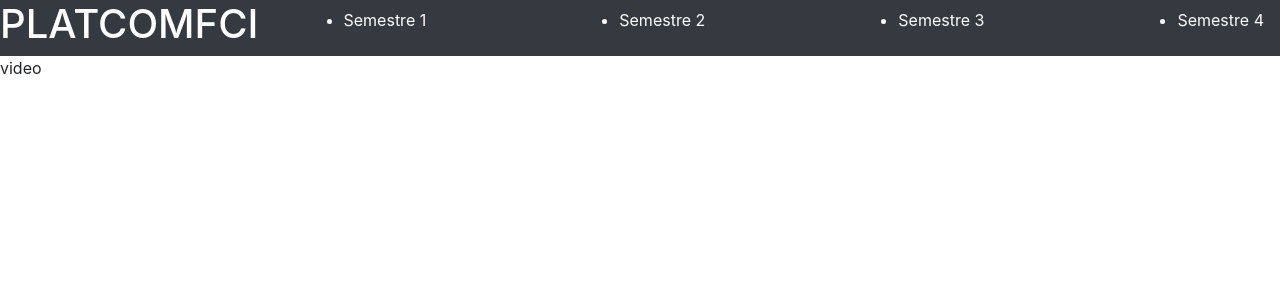
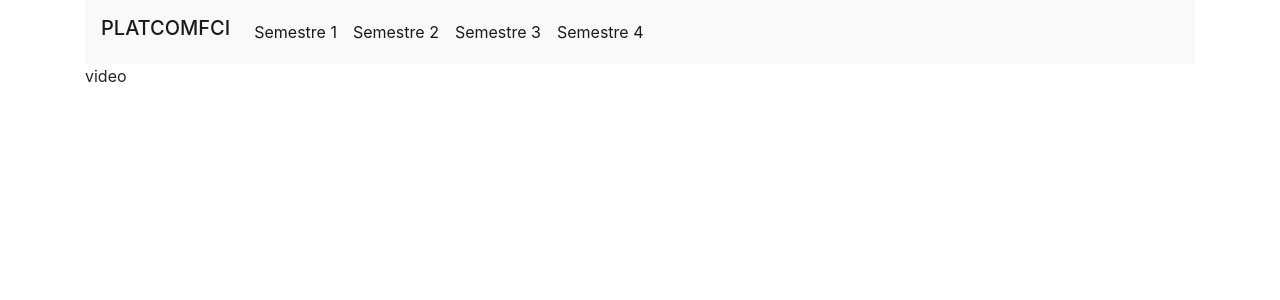
Before and after one commit to JorgeUlloaC/platcom-create-react-app, a React (Create React App) app: page / in a window 1280 px wide. Shown: the top 300 px of the page. Built offline with nearby package versions, Linux system fonts and the light colour scheme.

Commit message:
css added

```diff
--- a/src/App.js
+++ b/src/App.js
@@ -26,7 +26,8 @@ class App extends Component {
   render() {
 
     return(
-      <div>
+      <div className="container">
+        <div className="">
           <Header onSemestre={this.handleSemestre}/>
           {
           (this.state.semestreOpen > 0) ?
@@ -34,8 +35,9 @@ class App extends Component {
               <Sidebar semestre={this.state.semestreOpen} onRamo={this.handleRamo}/>
               <Aportes ramo={this.state.ramo}/>
             </div>
-        :(<VideoExplicativo></VideoExplicativo>)
+          :(<VideoExplicativo ></VideoExplicativo>)
         }
+        </div>
 
       </div>
     );
--- a/src/components/Aportes.js
+++ b/src/components/Aportes.js
@@ -6,7 +6,7 @@ import {
 
 function Feature({ title, desc, ...rest}) {
     return (
-      <Box p={5} shadow="md" borderWidth="1px" {...rest}>
+      <Box p={2} m={3} bg="tomato" shadow="md" borderWidth="1px" {...rest}>
         <Heading fontSize="xl">{title}</Heading>
         <Text mt={4}>{desc}</Text>
       </Box>
@@ -15,7 +15,7 @@ function Feature({ title, desc, ...rest}) {
 
   function StackEx({titulo, descripcion}) {
     return (
-      <Stack spacing={8} bg="green">
+      <Stack spacing={8}>
         <Feature
           title={titulo}
           desc={descripcion}
@@ -39,8 +39,8 @@ class Aportes extends Component{
     }
     render(){
         return(
-            <div className="col col-lg-8">
-                <h1>{this.props.ramo}</h1>
+            <div className="jumbotron col col-md-10">
+                <h1 className="d-inline-block col col-md-9">{this.props.ramo}</h1>
                 {
                     (this.props.ramo === undefined)?<h1>Seleccione un ramo</h1>:
                     <NewUrl ramo={this.props.ramo} onAporte={this.handleAporte}/>
@@ -55,11 +55,8 @@ class Aportes extends Component{
                                 key={aporte.id}
                             />
                         )
-
                     }
                 )}
-
-
             </div>
 
         )
--- a/src/components/Header.js
+++ b/src/components/Header.js
@@ -7,16 +7,18 @@ class Header extends Component{
 
       render(){
         return (
-          <div className="row bg-dark text-white">
-            <h1 className="col-md-3">
+          <div className="navbar navbar-expand-lg navbar-light bg-light">
+            <h1 className="navbar-brand">
               PLATCOM<span>FCI</span>
             </h1>
-            <nav className="col-md-9">
-              <ul className="navbar">
+            <nav className="collapse navbar-collapse">
+              <ul className="navbar-nav mr-auto">
                 {[1, 2, 3, 4].map(n => {
                   return (
-                    <li key={n}>
+                    <li className="nav-item active"key={n}>
                       <a
+                      href="#"
+                      className="nav-link"
                       onClick={()=>this.props.onSemestre(n, undefined)}
                       >
                         Semestre {n}
--- a/src/components/NewUrl.js
+++ b/src/components/NewUrl.js
@@ -1,19 +1,11 @@
-import React, { Component } from "react";
+import React from "react";
 import {
   Drawer,
   DrawerBody,
-  DrawerFooter,
   DrawerHeader,
   DrawerOverlay,
   DrawerContent,
-  DrawerCloseButton,
-  Button,
-  Input,
-  Icon,
   useDisclosure,
-  Alert,
-  AlertIcon,
-  AlertTitle
 } from "@chakra-ui/core";
 
 import { useForm } from "react-hook-form";
@@ -32,7 +24,8 @@ function NewUrl({ramo, onAporte}){
 
     return (
       <>
-        <input type="submit" className="btn btn-lg btn-warning" value="abrir"
+        <input type="submit" className="btn btn-lg btn-warning d-inline-block mb-3 ml-4"
+          value="Añadir Aporte"
           onClick={onOpen}
         />
         <Drawer placement="right" onClose={onClose} isOpen={isOpen}>
--- a/src/components/Sidebar.js
+++ b/src/components/Sidebar.js
@@ -1,6 +1,6 @@
 import React, { Component} from 'react';
 
-import { Box, Stack, Text, Heading,List, ListItem, ListIcon } from "@chakra-ui/core";
+import { Box, Icon } from "@chakra-ui/core";
 
 import  ramos from '../ramos.json';
 
@@ -10,28 +10,28 @@ class Sidebar extends Component{
     render(){
 
         return(
-            <div >
-                {ramos.filter(({ semestre }) => {
+            <div className="col col-md-2">
+                <h4>Semestre{ this.props.semestre }</h4>
+                <ul className="list-group">
+                    {
+                    ramos.filter(({ semestre }) => {
 
                             return semestre === this.props.semestre;
                         })
                         .map((ramo, key) => {
                             return (
-                            <div className="col col-lg-5 position-relative">
-                                <Box
-                                    textAlign="center"
-                                    width="200px"
-                                    bg="tomato"
-                                    color="white"
-                                    key={key}
-                                    onClick={()=>this.props.onRamo( this.props.semestre, ramo.nombre)}
-                                    >
-                                    {ramo.nombre}
-                                </Box>
+                                <div>
+                                    <li
+                                     className="list-group-item list-group-item-action active mb-2"
+                                     onClick={()=>this.props.onRamo( this.props.semestre, ramo.nombre)}>
+                                        <a className="text-white" href="#">{ramo.nombre}</a>
+                                    </li>
                                 </div>
                             );
                         })
                     }
+                </ul>
+
             </div>
         );
     }
```
Lines whose indentation alone changed are shown as unchanged.
